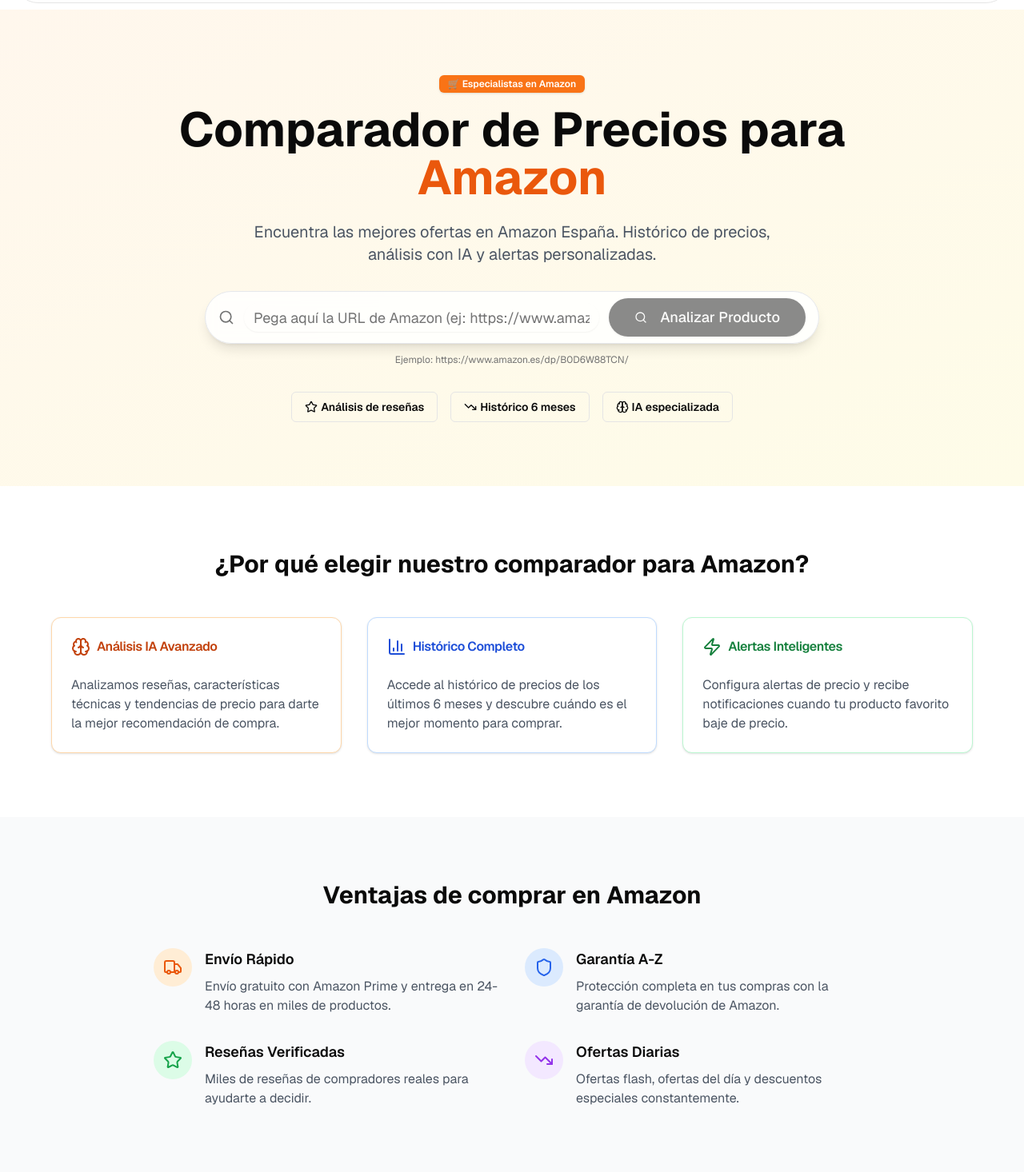
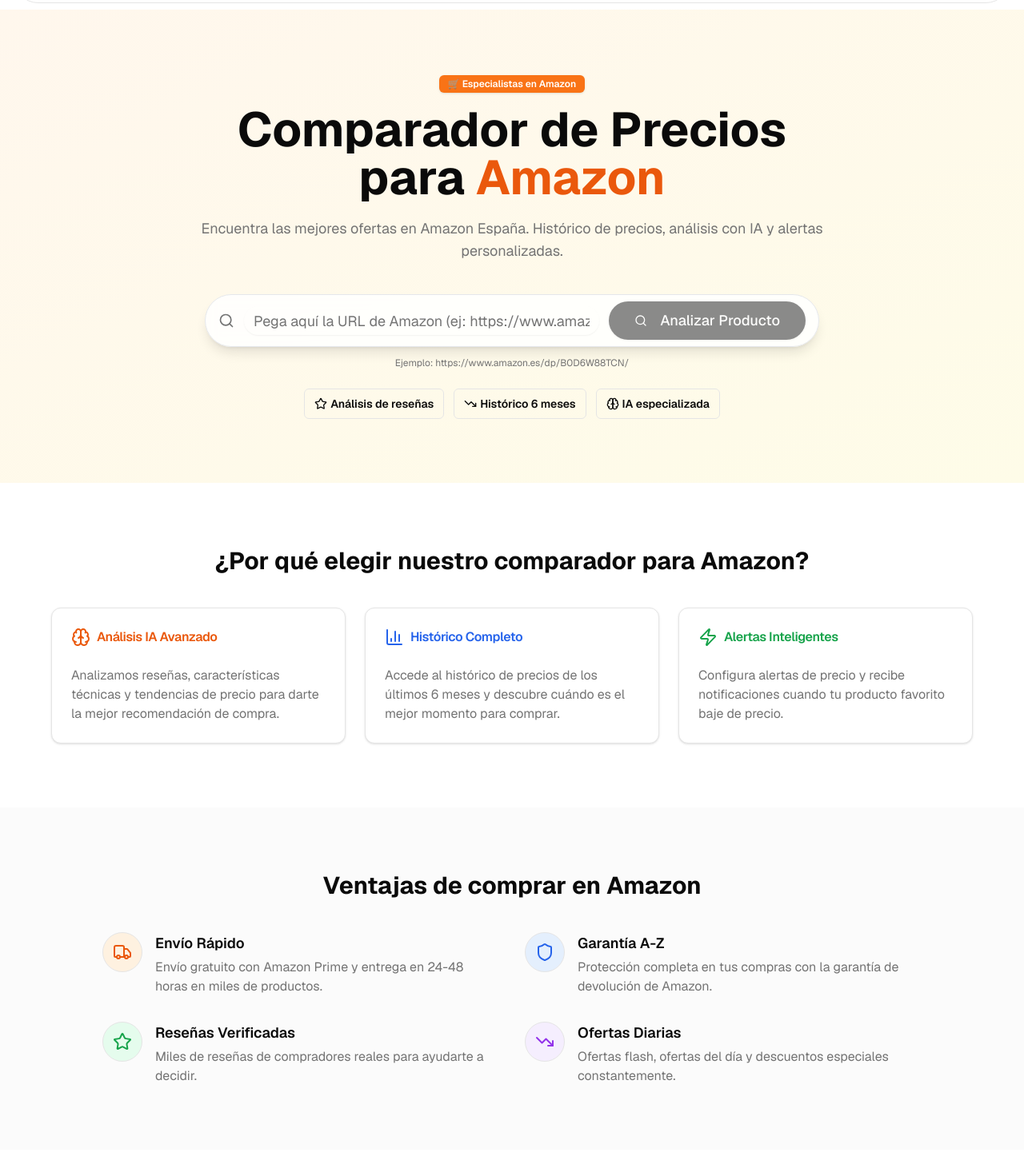
Before and after one commit to opinioneselectronicas1/comparo, a Next.js app: page /tienda/amazon in a window 1280 px wide. Shown: the part 84-1550 px from the top of the page at 80% size. Built offline with nearby package versions, Linux system fonts and the light colour scheme.

Commit message:
Updated page.tsx

```diff
--- a/app/tienda/amazon/page.tsx
+++ b/app/tienda/amazon/page.tsx
@@ -1,3 +1,4 @@
+// app/amazon/page.tsx
 import { Navbar } from "@/components/navbar";
 import { Button } from "@/components/ui/button";
 import { Badge } from "@/components/ui/badge";
@@ -11,183 +12,233 @@
   Truck,
   Shield,
   Zap,
-  BarChart3
+  BarChart3,
 } from "lucide-react";
 import Link from "next/link";
+
+export const metadata = {
+  title:
+    "Comparador de Precios Amazon - Histórico y Análisis IA | Comparaelprecio",
+  description:
+    "Especialistas en Amazon España. Histórico de precios, análisis con IA, alertas personalizadas y las mejores ofertas. ¡Ahorra hasta un 40%!",
+  keywords: [
+    "amazon precios",
+    "ofertas amazon",
+    "historico precios amazon",
+    "comparador amazon",
+    "descuentos amazon",
+  ],
+};
 
 export default function AmazonPage() {
   return (
     <>
       <Navbar />
-      <div className="min-h-screen pt-24 pb-12">
-        {/* Hero específico de Amazon */}
-        <div className="bg-gradient-to-br from-orange-50 to-yellow-50 py-20 px-6">
-          <div className="max-w-4xl mx-auto text-center">
-            <Badge className="bg-orange-500 text-white mb-4">
+      <div className="min-h-screen pt-24 pb-12 bg-background text-foreground">
+        {/* HERO */}
+        <section
+          className="
+            relative overflow-hidden
+            bg-gradient-to-br from-orange-50 to-yellow-50
+            dark:from-[#0b0b0b] dark:to-[#121212]
+          "
+        >
+          {/* overlay para contraste del contenido */}
+          <div className="absolute inset-0 pointer-events-none bg-white/0 dark:bg-black/10" />
+          <div className="relative z-10 px-6 py-16 sm:py-20">
+            <div className="mx-auto max-w-5xl text-center">
+              <Badge className="mb-4 bg-orange-500 text-white dark:bg-orange-500">
                 🛒 Especialistas en Amazon
               </Badge>
-            <h1 className="text-4xl md:text-6xl font-bold mb-6">
-              Comparador de Precios para <span className="text-orange-600">Amazon</span>
+
+              <h1 className="mx-auto max-w-[20ch] text-4xl sm:text-5xl md:text-6xl font-bold leading-[1.1]">
+                Comparador de Precios para{" "}
+                <span className="text-orange-600 dark:text-orange-400">
+                  Amazon
+                </span>
               </h1>
-            <p className="text-xl text-gray-600 mb-8 max-w-2xl mx-auto">
-              Encuentra las mejores ofertas en Amazon España. Histórico de precios, análisis con IA y alertas personalizadas.
+
+              <p className="mx-auto mt-5 max-w-[70ch] text-base sm:text-lg text-muted-foreground">
+                Encuentra las mejores ofertas en Amazon España. Histórico de
+                precios, análisis con IA y alertas personalizadas.
               </p>
 
+              {/* Buscador */}
+              <div id="buscar" className="mt-8 sm:mt-10">
                 <SearchForm
                   placeholder="Pega aquí la URL de Amazon (ej: https://www.amazon.es/dp/...)"
                   buttonText="Analizar Producto"
-              className="mb-8"
+                  className="mb-2"
                 />
+              </div>
 
-            <div className="flex flex-wrap justify-center gap-4">
-              <Badge variant="outline" className="text-sm py-2 px-4">
+              {/* Pills informativas */}
+              <div className="mt-6 flex flex-wrap items-center justify-center gap-3">
+                <Badge
+                  variant="outline"
+                  className="text-sm py-2 px-3 border-border"
+                >
                   <Star className="mr-1 h-4 w-4" /> Análisis de reseñas
                 </Badge>
-              <Badge variant="outline" className="text-sm py-2 px-4">
+                <Badge
+                  variant="outline"
+                  className="text-sm py-2 px-3 border-border"
+                >
                   <TrendingDown className="mr-1 h-4 w-4" /> Histórico 6 meses
                 </Badge>
-              <Badge variant="outline" className="text-sm py-2 px-4">
+                <Badge
+                  variant="outline"
+                  className="text-sm py-2 px-3 border-border"
+                >
                   <Brain className="mr-1 h-4 w-4" /> IA especializada
                 </Badge>
               </div>
             </div>
           </div>
+        </section>
 
-        {/* Características específicas de Amazon */}
-        <div className="py-20 px-6">
-          <div className="max-w-6xl mx-auto">
-            <h2 className="text-3xl font-bold text-center mb-12">
+        {/* FEATURES */}
+        <section className="px-6 py-16 sm:py-20">
+          <div className="mx-auto max-w-6xl">
+            <h2 className="mb-10 text-center text-3xl font-bold">
               ¿Por qué elegir nuestro comparador para Amazon?
             </h2>
 
-            <div className="grid md:grid-cols-3 gap-8">
-              <Card className="border-orange-200">
+            <div className="grid gap-6 md:grid-cols-3">
+              <Card className="bg-card border border-border">
                 <CardHeader>
-                  <CardTitle className="flex items-center gap-2 text-orange-700">
+                  <CardTitle className="flex items-center gap-2 text-orange-600 dark:text-orange-400">
                     <Brain className="h-6 w-6" />
                     Análisis IA Avanzado
                   </CardTitle>
                 </CardHeader>
                 <CardContent>
-                  <p className="text-gray-600">
-                    Analizamos reseñas, características técnicas y tendencias de precio para darte la mejor recomendación de compra.
+                  <p className="text-muted-foreground">
+                    Analizamos reseñas, características técnicas y tendencias de
+                    precio para darte la mejor recomendación de compra.
                   </p>
                 </CardContent>
               </Card>
 
-              <Card className="border-blue-200">
+              <Card className="bg-card border border-border">
                 <CardHeader>
-                  <CardTitle className="flex items-center gap-2 text-blue-700">
+                  <CardTitle className="flex items-center gap-2 text-blue-600 dark:text-blue-400">
                     <BarChart3 className="h-6 w-6" />
                     Histórico Completo
                   </CardTitle>
                 </CardHeader>
                 <CardContent>
-                  <p className="text-gray-600">
-                    Accede al histórico de precios de los últimos 6 meses y descubre cuándo es el mejor momento para comprar.
+                  <p className="text-muted-foreground">
+                    Accede al histórico de precios de los últimos 6 meses y
+                    descubre cuándo es el mejor momento para comprar.
                   </p>
                 </CardContent>
               </Card>
 
-              <Card className="border-green-200">
+              <Card className="bg-card border border-border">
                 <CardHeader>
-                  <CardTitle className="flex items-center gap-2 text-green-700">
+                  <CardTitle className="flex items-center gap-2 text-green-600 dark:text-green-400">
                     <Zap className="h-6 w-6" />
                     Alertas Inteligentes
                   </CardTitle>
                 </CardHeader>
                 <CardContent>
-                  <p className="text-gray-600">
-                    Configura alertas de precio y recibe notificaciones cuando tu producto favorito baje de precio.
+                  <p className="text-muted-foreground">
+                    Configura alertas de precio y recibe notificaciones cuando
+                    tu producto favorito baje de precio.
                   </p>
                 </CardContent>
               </Card>
             </div>
           </div>
-        </div>
+        </section>
 
-        {/* Ventajas de Amazon */}
-        <div className="bg-gray-50 py-20 px-6">
-          <div className="max-w-4xl mx-auto">
-            <h2 className="text-3xl font-bold text-center mb-12">
+        {/* BENEFICIOS AMAZON */}
+        <section className="bg-muted/40 dark:bg-muted/20 px-6 py-16 sm:py-20">
+          <div className="mx-auto max-w-5xl">
+            <h2 className="mb-10 text-center text-3xl font-bold">
               Ventajas de comprar en Amazon
             </h2>
 
-            <div className="grid md:grid-cols-2 gap-8">
-              <div className="flex items-start gap-4">
-                <div className="bg-orange-100 p-3 rounded-full">
-                  <Truck className="h-6 w-6 text-orange-600" />
-                </div>
-                <div>
-                  <h3 className="font-semibold text-lg mb-2">Envío Rápido</h3>
-                  <p className="text-gray-600">
-                    Envío gratuito con Amazon Prime y entrega en 24-48 horas en miles de productos.
-                  </p>
+            <div className="grid gap-8 md:grid-cols-2">
+              <Benefit
+                icon={<Truck className="h-6 w-6 text-orange-600" />}
+                bubbleClass="bg-orange-100/70 dark:bg-orange-500/15"
+                title="Envío Rápido"
+                text="Envío gratuito con Amazon Prime y entrega en 24-48 horas en miles de productos."
+              />
+              <Benefit
+                icon={<Shield className="h-6 w-6 text-blue-600" />}
+                bubbleClass="bg-blue-100/70 dark:bg-blue-500/15"
+                title="Garantía A-Z"
+                text="Protección completa en tus compras con la garantía de devolución de Amazon."
+              />
+              <Benefit
+                icon={<Star className="h-6 w-6 text-green-600" />}
+                bubbleClass="bg-green-100/70 dark:bg-green-500/15"
+                title="Reseñas Verificadas"
+                text="Miles de reseñas de compradores reales para ayudarte a decidir."
+              />
+              <Benefit
+                icon={<TrendingDown className="h-6 w-6 text-purple-600" />}
+                bubbleClass="bg-purple-100/70 dark:bg-purple-500/15"
+                title="Ofertas Diarias"
+                text="Ofertas flash, ofertas del día y descuentos especiales constantemente."
+              />
             </div>
           </div>
-
-              <div className="flex items-start gap-4">
-                <div className="bg-blue-100 p-3 rounded-full">
-                  <Shield className="h-6 w-6 text-blue-600" />
-                </div>
-                <div>
-                  <h3 className="font-semibold text-lg mb-2">Garantía A-Z</h3>
-                  <p className="text-gray-600">
-                    Protección completa en tus compras con la garantía de devolución de Amazon.
-                  </p>
-                </div>
-              </div>
-
-              <div className="flex items-start gap-4">
-                <div className="bg-green-100 p-3 rounded-full">
-                  <Star className="h-6 w-6 text-green-600" />
-                </div>
-                <div>
-                  <h3 className="font-semibold text-lg mb-2">Reseñas Verificadas</h3>
-                  <p className="text-gray-600">
-                    Miles de reseñas de compradores reales para ayudarte a decidir.
-                  </p>
-                </div>
-              </div>
-
-              <div className="flex items-start gap-4">
-                <div className="bg-purple-100 p-3 rounded-full">
-                  <TrendingDown className="h-6 w-6 text-purple-600" />
-                </div>
-                <div>
-                  <h3 className="font-semibold text-lg mb-2">Ofertas Diarias</h3>
-                  <p className="text-gray-600">
-                    Ofertas flash, ofertas del día y descuentos especiales constantemente.
-                  </p>
-                </div>
-              </div>
-            </div>
-          </div>
-        </div>
+        </section>
 
         {/* CTA */}
-        <div className="py-20 px-6">
-          <div className="max-w-2xl mx-auto text-center">
-            <h2 className="text-3xl font-bold mb-6">
+        <section className="px-6 py-16 sm:py-20">
+          <div className="mx-auto max-w-2xl text-center">
+            <h2 className="text-3xl font-bold mb-4">
               ¿Listo para encontrar las mejores ofertas en Amazon?
             </h2>
-            <p className="text-gray-600 mb-8">
-              Únete a miles de usuarios que ya ahorran dinero con nuestro comparador especializado en Amazon.
+            <p className="text-muted-foreground mb-8">
+              Únete a miles de usuarios que ya ahorran dinero con nuestro
+              comparador especializado en Amazon.
             </p>
-            <Button asChild size="lg" className="bg-orange-600 hover:bg-orange-700">
+            <Button
+              asChild
+              size="lg"
+              className="rounded-full bg-orange-600 hover:bg-orange-700 text-white"
+            >
               <Link href="/#buscar">
                 Empezar a Comparar <Search className="ml-2 h-5 w-5" />
               </Link>
             </Button>
           </div>
-        </div>
+        </section>
       </div>
     </>
   );
 }
 
-export const metadata = {
-  title: "Comparador de Precios Amazon - Histórico y Análisis IA | Comparaelprecio",
-  description: "Especialistas en Amazon España. Histórico de precios, análisis con IA, alertas personalizadas y las mejores ofertas. ¡Ahorra hasta un 40%!",
-  keywords: ["amazon precios", "ofertas amazon", "historico precios amazon", "comparador amazon", "descuentos amazon"],
-};
+/* ============ helpers ============ */
+
+function Benefit({
+  icon,
+  bubbleClass,
+  title,
+  text,
+}: {
+  icon: React.ReactNode;
+  bubbleClass?: string;
+  title: string;
+  text: string;
+}) {
+  return (
+    <div className="flex items-start gap-4">
+      <div
+        className={`p-3 rounded-full border border-border ${bubbleClass ?? ""}`}
+      >
+        {icon}
+      </div>
+      <div>
+        <h3 className="mb-1 text-lg font-semibold">{title}</h3>
+        <p className="text-muted-foreground">{text}</p>
+      </div>
+    </div>
+  );
+}
```
Lines whose indentation alone changed are shown as unchanged.
